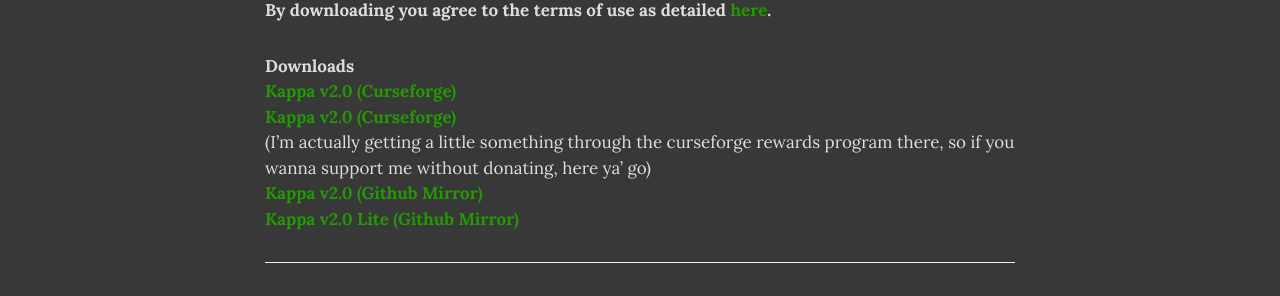
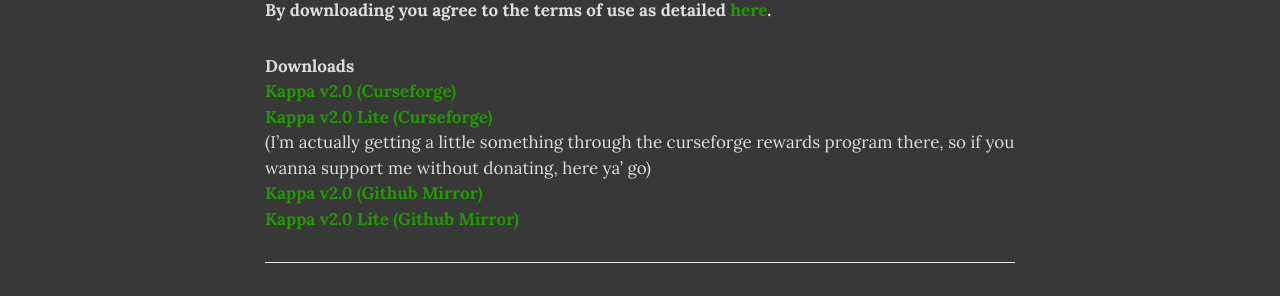
Before and after one commit to rre36/KappaShader_Mirror, a Jekyll site: the page built from _posts/2020-01-04-kappa2.0.md, in a window 1280 px wide and 900 px high, scrolled down 1663 px. Shown: the part 154-450 px from the top of the window. Built offline with Jekyll 4.4.1, drawn with Linux system fonts in a browser that asks for light colours; nearby versions of some CDN libraries; comment, search, counter and statistics services are not loaded.

Commit message:
Update 2020-01-04-kappa2.0.md

```diff
--- a/_posts/2020-01-04-kappa2.0.md
+++ b/_posts/2020-01-04-kappa2.0.md
@@ -63,8 +63,8 @@
 
 **Downloads**
 <br>
-**[Kappa v2.0 (Curseforge)](https://www.curseforge.com/minecraft/customization/kappa-shader-by-rre36)** <br>
-**[Kappa v2.0 (Curseforge)](https://www.curseforge.com/minecraft/customization/kappa-shader-by-rre36)** <br>
+**[Kappa v2.0 (Curseforge)](https://www.curseforge.com/minecraft/customization/kappa-shader-by-rre36/files/2854508)** <br>
+**[Kappa v2.0 Lite (Curseforge)](https://www.curseforge.com/minecraft/customization/kappa-shader-by-rre36/files/2854509)** <br>
 (I'm actually getting a little something through the curseforge rewards program there, so if you wanna support me without donating, here ya' go) <br>
 **[Kappa v2.0 (Github Mirror)](https://github.com/rre36/kappa_shader_web/releases/download/v2.0/Kappa_v2.0.zip)** <br>
 **[Kappa v2.0 Lite (Github Mirror)](https://github.com/rre36/kappa_shader_web/releases/download/v2.0/Kappa_v2.0_Lite.zip)** <br>
```
